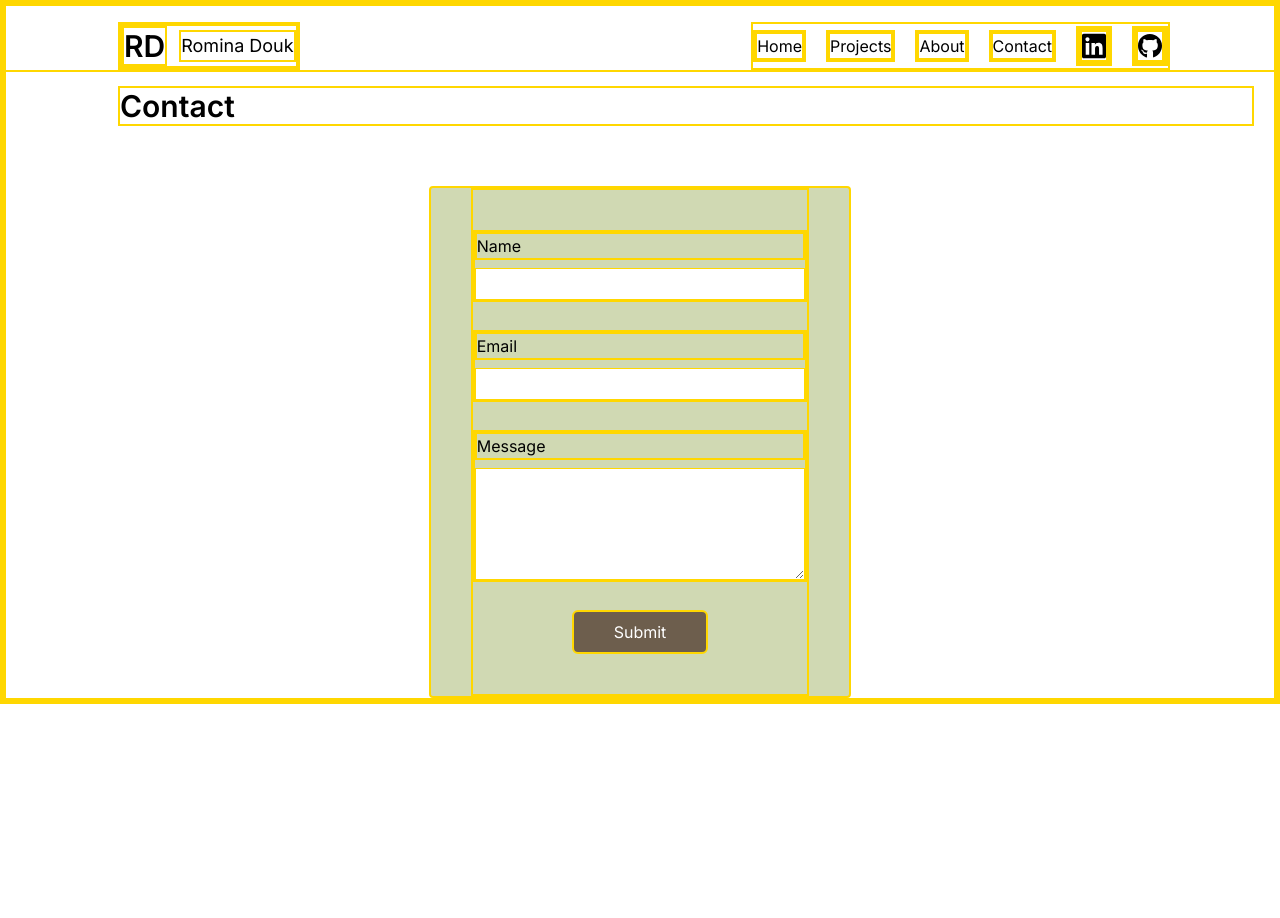
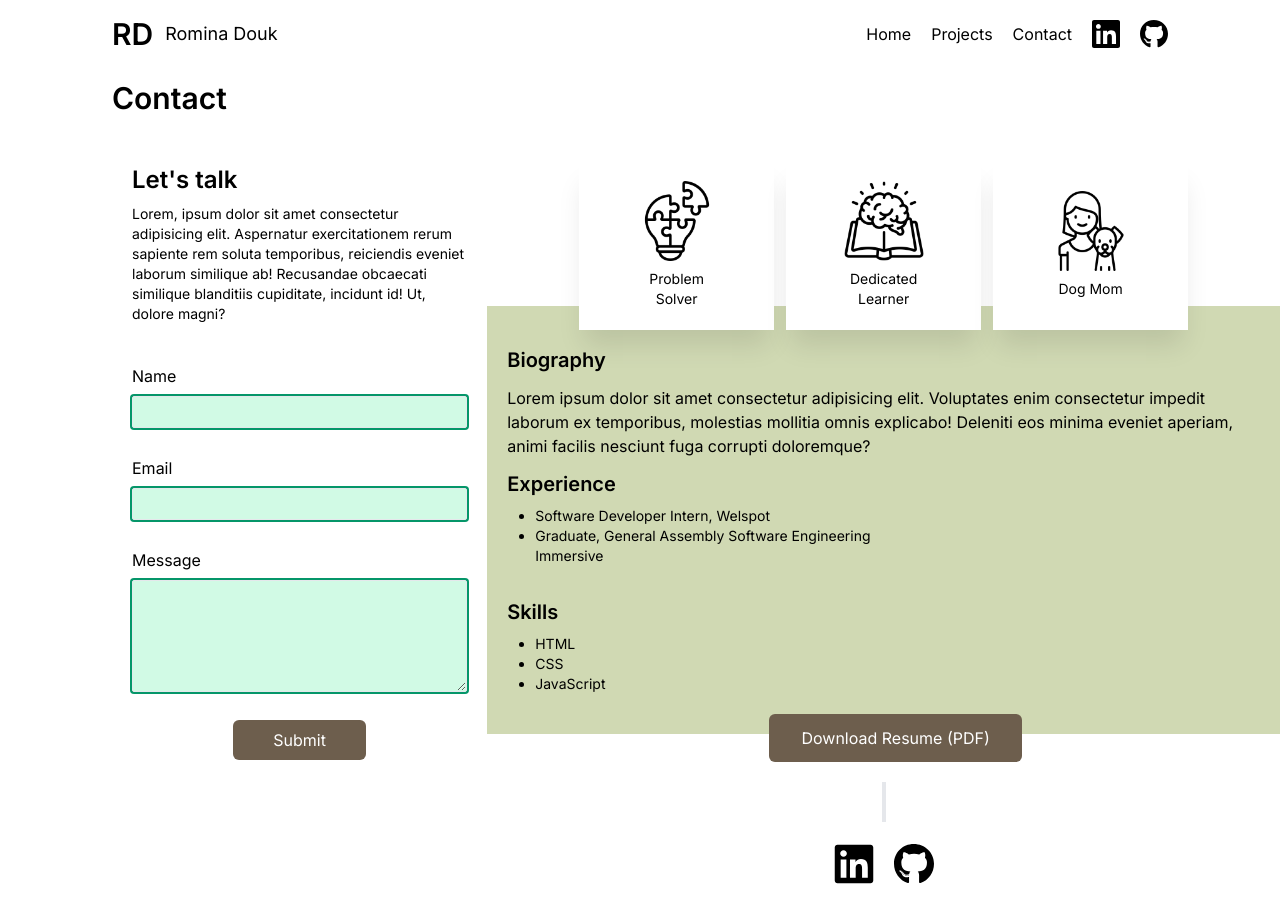
Before and after one commit to rominadouk/portfolio-redesign, a Next.js app: page /contact in a window 1280 px wide. Before the commit the page ends 800 px from the top, so only its background shows below. Built offline with nearby package versions, Linux system fonts and the light colour scheme.

Commit message:
styling changes

```diff
--- a/app/about/page.tsx
+++ /dev/null
@@ -1,67 +0,0 @@
-import React from 'react'
-import styles from './page.module.css'
-import Image from 'next/image'
-import traitOne from '../../public/assets/images/problem-solver.png'
-import traitTwo from '../../public/assets/images/lifelong-learner.png'
-import traitThree from '../../public/assets/images/dog-mom.png'
-
-const about = () => {
-  return (
-    <div className='pt-20'>
-        <h1 className='text-3xl font-semibold mb-5 mx-5 lg:mx-28'>About</h1>
-        <div className=' px-5 lg:flex lg:bg-sage-green lg:min-h-80'>
-            <div id={styles.biographySection} className='bg-sage-green px-5 pt-5 lg:bg-transparent lg:px-28 lg:max-w-4xl'>
-                <h2 className='text-xl font-semibold mb-3'>Biography</h2>
-                <p className=''>Lorem ipsum dolor sit amet consectetur adipisicing elit. Voluptates enim consectetur impedit laborum ex temporibus, molestias mollitia omnis explicabo! Deleniti eos minima eveniet aperiam, animi facilis nesciunt fuga corrupti doloremque?</p>
-                {/* Three Trait Cards */}
-                <div className='flex flex-col items-center gap-3 relative top-6 lg:flex-row'>
-                    <div className={styles.traitCard}>
-                        <div className=' flex flex-col h-32 w-20 text-center gap-2 self-center'>
-                            <Image src={traitOne} alt='lightbulb-icon' />
-                            <p className='text-sm'>Problem Solver</p>
-                        </div>
-                    </div>
-                    <div className={styles.traitCard}>
-                        <div className=' flex flex-col h-32 w-20 justify-center text-center gap-2 self-center'>
-                                <Image src={traitTwo} alt='lightbulb-icon' />
-                                <p className='text-sm'> Dedicated Learner</p>
-                        </div>
-                    </div>
-                    <div className={styles.traitCard}>
-                    <div className=' flex flex-col h-32 w-20 justify-center text-center gap-2 self-center'>
-                            <Image src={traitThree} alt='lightbulb-icon' />
-                            <p className='text-sm'>Dog Mom</p>
-                        </div>
-                    </div>
-                </div>
-                {/* Trait Cards End */}
-
-            </div>
-            {/* Experience and Skills Container */}
-            <div className=''>
-                <div className='lg:mt-[-10px]'>
-                    <h2 className='text-xl font-semibold mb-2 mt-12'>Experience</h2>
-                    <ul className='list-disc ml-7 text-sm'>
-                        <li>Software Developer Intern, Welspot</li>
-                        <li>Graduate, General Assembly Software Engineering Immersive</li>
-                        <li>QA Tester</li>
-                    </ul>
-                </div>
-                <div>
-                    <h2 className='text-xl font-semibold mb-2 mt-8'>Skills</h2>
-                    <ul className='list-disc ml-7 text-sm'>
-                        <li>HTML</li>
-                        <li>CSS</li>
-                        <li>JavaScript</li>
-                    </ul>
-                </div>
-
-            </div>
-
-
-        </div>
-    </div>
-  )
-}
-
-export default about
--- a/app/components/Navbar.tsx
+++ b/app/components/Navbar.tsx
@@ -34,9 +34,6 @@ const Navbar = () => {
             <Link href='/projects'>
                 <li>Projects</li>
             </Link>
-            <Link href='/about'>
-                <li>About</li>
-            </Link>
             <Link href='/contact'>
                 <li>Contact</li>
             </Link>
@@ -62,9 +59,6 @@ const Navbar = () => {
                         <Link href='/projects' onClick={toggleMobileMenu}>
                             <li>Projects</li>
                         </Link>
-                        <Link href='/about' onClick={toggleMobileMenu}>
-                            <li>About</li>
-                        </Link>
                         <Link href='/contact' onClick={toggleMobileMenu}>
                             <li>Contact</li>
                         </Link>
--- a/app/components/ReusableProjectPage.module.css
+++ b/app/components/ReusableProjectPage.module.css
@@ -20,7 +20,7 @@
 @media (min-width:1024px) {
    #topOverlay {
     height:330px;
-    width:480px;
+    width:484px;
     margin-left: -15px;
 
    }
--- a/app/about/page.module.css
+++ b/app/contact/page.module.css
@@ -9,7 +9,7 @@
     width: 180px;
     background-color: white;
     justify-content: center;
-    box-shadow: 0 20px 25px -5px rgb(0 0 0 / 0.1)
+    box-shadow: 0 20px 25px -5px rgb(0 0 0 / 0.1);
 }
 
 @media (min-width:1024px) {
--- a/app/contact/page.tsx
+++ b/app/contact/page.tsx
@@ -1,30 +1,98 @@
 'use client'
 import React from 'react'
+import styles from './page.module.css'
+import Image from 'next/image'
+import traitOne from '../../public/assets/images/problem-solver.png'
+import traitTwo from '../../public/assets/images/lifelong-learner.png'
+import traitThree from '../../public/assets/images/dog-mom.png'
+import linkedinIcon from '../../public/assets/icons/linkedin-icon.svg'
+import githubIcon from '../../public/assets/icons/github-icon.svg'
+
 
 const Contact = () => {
   return (
-    <div className='pt-20 lg:flex lg:flex-col'>
-        <h1 className='text-3xl font-semibold mb-5 mx-5 lg:ml-28'>Contact</h1>
-        <div className=' bg-sage-green lg:w-1/3 lg:self-center lg:mt-10 lg:rounded'>
-          <form className='flex flex-col mx-10 py-10 gap-7'>
+    <div className='pt-20 flex flex-col'>
+        <h1 className='text-3xl font-semibold mb-5 mx-5 lg:mx-20 lg:ml-28'>Contact</h1>
+        <div className='lg:flex'>
+          {/* contact form container */}
+          <div id='contact-form-container'className='md:mx-32 lg:mx-0 lg:ml-28 lg:w-1/3 lg:mt-7'>
+            <h2 className='mx-5 text-2xl font-semibold'>Let's talk</h2>
+            <p className='mx-5 mt-2 text-sm'>Lorem, ipsum dolor sit amet consectetur adipisicing elit. Aspernatur exercitationem rerum sapiente rem soluta temporibus, reiciendis eveniet laborum similique ab! Recusandae obcaecati similique blanditiis cupiditate, incidunt id! Ut, dolore magni?</p>
+                <form className='flex flex-col mx-5 py-10 gap-7'>
                 {/* Name Input */}
                 <div className='flex flex-col gap-2'>
                   <label htmlFor='name'>Name</label>
-                <input id='name' type='text' className='border h-8' />
+                  <input id='name' type='text' className='border h-8 ring-2 ring-emerald-600 bg-emerald-100 rounded-sm' />
                 </div>
                 {/* Email Input */}
                 <div className='flex flex-col gap-2'>
                   <label htmlFor='email'>Email</label>
-                <input id='email' type='email' className='border h-8'/>
+                  <input id='email' type='email' className='border h-8 ring-2 ring-emerald-600 bg-emerald-100 rounded-sm'/>
                 </div>
                 {/* Message Input */}
                 <div className='flex flex-col gap-2'>
                   <label htmlFor='message'>Message</label>
-                <textarea id='message' className='border h-28'/>
+                  <textarea id='message' className='border h-28 ring-2 ring-emerald-600 bg-emerald-100 rounded-sm'/>
                 </div>
                 {/* Submit Button */}
                 <input type='submit' className=' self-center py-2 px-10 bg-button-color text-white rounded-md' />
             </form>
+          </div>
+          {/* contact form container END*/}
+          {/* Experience + Trait Card */}
+          <div className='px-5 flex flex-col'>
+                  {/* Three Trait Cards */}
+                  <div className='flex flex-col items-center gap-3 relative top-6 md:flex-row md:self-center '>
+                      <div className={styles.traitCard}>
+                          <div className=' flex flex-col h-32 w-20 text-center gap-2 self-center'>
+                              <Image src={traitOne} alt='lightbulb-icon' />
+                              <p className='text-sm'>Problem Solver</p>
+                          </div>
+                      </div>
+                      <div className={styles.traitCard}>
+                          <div className=' flex flex-col h-32 w-20 justify-center text-center gap-2 self-center'>
+                                  <Image src={traitTwo} alt='lightbulb-icon' />
+                                  <p className='text-sm'> Dedicated Learner</p>
+                          </div>
+                      </div>
+                      <div className={styles.traitCard}>
+                      <div className=' flex flex-col h-32 w-20 justify-center text-center gap-2 self-center'>
+                              <Image src={traitThree} alt='lightbulb-icon' />
+                              <p className='text-sm'>Dog Mom</p>
+                          </div>
+                      </div>
+                  </div>
+                  {/* Trait Cards End */}
+                  <div id={styles.biographySection} className='bg-sage-green px-5 py-10 lg:max-w-4xl'>
+                      <h2 className='text-xl font-semibold mb-3'>Biography</h2>
+                      <p className=''>Lorem ipsum dolor sit amet consectetur adipisicing elit. Voluptates enim consectetur impedit laborum ex temporibus, molestias mollitia omnis explicabo! Deleniti eos minima eveniet aperiam, animi facilis nesciunt fuga corrupti doloremque?</p>
+                  {/* Experience and Skills Container */}
+                      <div className='lg:pr-80 mt-3'>
+                              <h2 className='text-xl font-semibold mb-2 '>Experience</h2>
+                              <ul className='list-disc ml-7 text-sm'>
+                                  <li>Software Developer Intern, Welspot</li>
+                                  <li>Graduate, General Assembly Software Engineering Immersive</li>
+                              </ul>
+
+                          <div>
+                              <h2 className='text-xl font-semibold mb-2 mt-8'>Skills</h2>
+                              <ul className='list-disc ml-7 text-sm'>
+                                  <li>HTML</li>
+                                  <li>CSS</li>
+                                  <li>JavaScript</li>
+                              </ul>
+                          </div>
+                      </div>
+                  </div>
+                  <button className='mt-[-20px] bg-button-color text-white py-3 px-8 rounded-md mr-5 ml-11 z-10  self-center'>Download Resume (PDF)</button>
+                  {/* Vertical Line */}
+                  <div className='h-10 border-2 w-1 my-5 self-center'></div>
+                  <div className='icons flex self-center gap-5 pb-8'>
+                    <Image src={linkedinIcon} alt='linkedin-logo' className='w-7 h-8 lg:w-10 lg:h-11'/>
+                    <Image src={githubIcon} alt='github-logo' className='w-7 h-8 lg:w-10 lg:h-11'/>
+                  </div>
+          </div>
+          {/* Experience + Trait Card END */}
         </div>
 
 
--- a/app/globals.css
+++ b/app/globals.css
@@ -4,9 +4,9 @@
 
 
 
-* {
+/* * {
   border: 2px solid gold;
-}
+} */
 
 body {
   margin: 0;
--- a/app/page.tsx
+++ b/app/page.tsx
@@ -28,7 +28,7 @@ export default function Home() {
     ]
 
   return (
-    <main className="lg:flex lg:flex-col">
+    <main className="flex flex-col">
       {/* Gradient Header */}
       <div id='gradient-background' className='h-72 mb-[-170px] bg-sage-green lg:h-[430px] lg:mb-[-320px]'>
       </div>
@@ -36,34 +36,33 @@ export default function Home() {
 
       {/* Intro Blurb */}
       <div id='intro' className='flex flex-col text-center lg:flex-row lg:text-left lg:self-center'>
-
         {/* Anime Portrait Image */}
-        <div id='home-portrait' className='h-52 rounded-md w-80 relative self-center lg:h-96 lg:w-[475px] lg:self-start lg:ml-28'>
+        <div id='home-portrait' className='h-52 rounded-md w-80 relative self-center md:w-96 md:h-72 lg:h-96 lg:w-[475px] lg:self-start lg:ml-28'>
         </div>
         {/* Anime Portrait Image End*/}
-
         <div className='mt-3 lg:self-center lg:ml-[-25px] lg:z-50'>
-          <h1 className='text-5xl font-medium lg:text-8xl lg:font-semibold'>Romina Douk</h1>
-          <p className='font-medium lg:mt-3 lg:text-5xl'>Full-Stack Software Developer</p>
+          <h1 className='text-5xl font-semibold md:text-6xl lg:text-8xl'>Romina Douk</h1>
+          <p className='font-semibold md:text-2xl lg:mt-3 lg:text-5xl'>Full-Stack Software Developer</p>
         </div>
       </div>
       {/* Intro Blurb  End*/}
 
       {/* Project Section */}
-      <section id='projects' className='flex flex-col items-center mt-10 gap-9 pb-5 lg:flex-row lg:justify-center'>
+      <section id='projects' className='flex flex-col items-center mt-10 gap-9 pb-5  md:flex-row  md:justify-center'>
         {projects.map((project) => {
           return (
             <div key={project.title} className='flex flex-col justify-between h-60 w-56 text-center relative drop-shadow-xl'>
               <div className=' flex-1 relative'>
                 <Image src={project.image}  className='project-image' alt={project.title} layout='fill' objectFit='cover' />
               </div>
-              <h2 className='py-3 bg-white '>{project.title}</h2>
+              <h2 className='py-3 bg-white font-medium'>{project.title}</h2>
             </div>
           )
         })}
       </section>
+
       {/* Project Section End*/}
-      <button className='bg-button-color text-white py-3 px-14 rounded-md lg:self-center'>Contact</button>
+      <button className='bg-button-color text-white py-3 px-14 rounded-md mx-auto'>Contact</button>
 
 
     </main>
--- a/app/projects/page.tsx
+++ b/app/projects/page.tsx
@@ -1,4 +1,3 @@
-
 'use client'
 import React from 'react'
 import zenImage from '../../public/assets/images/zen-home.png'
@@ -48,40 +47,33 @@ const Projects = () => {
 ]
   return (
     <div className='pt-20'>
-        <h1 className='text-3xl font-semibold mb-5 mx-5'>Projects</h1>
-{/*
-        <div className='bg-gray-200 flex flex-col pt-8 pb-12'>
-                <div className='bg-white p-5 mt-6 w-72 ml-5  relative'>
-                    <h2 className='mb-3 text-xl font-semibold'>Project One</h2>
-                    <p className='text-sm'>Lorem ipsum dolor, sit amet consectetur adipisicing elit. Itaque commodi tenetur sed odit expedita illum.</p>
-                </div>
-                <div className='border-black h-48 mr-5 ml-11 mt-[-35px]'>
-                </div>
-            <button className='mt-3 bg-button-color text-white py-3  rounded-md mr-5 ml-11'>View Project</button>
-        </div> */}
+        <h1 className='text-3xl font-semibold mb-5 mx-5 lg:mx-28'>Projects</h1>
     {/* Single Project Container w/ Image Background END*/}
     {projects.map((project) => {
         return (
         <div key={project.name} className=' flex flex-col pt-8 pb-12 relative'>
             {/* Overlay Div */}
             <div className='absolute inset-0 z-0' style={{ backgroundImage: `url(${project.image.src})`, backgroundSize: 'cover', opacity: 0.12 }}></div>
-            <div className='bg-white p-5 mt-6 w-72 ml-5  z-20 '>
-                <h2 className='mb-3 text-xl font-semibold'>{project.name}</h2>
-                <p className='text-sm'>{project.description}</p>
+            <div className='z-10 md:flex md:mx-5 md:h-80 lg:mx-72'>
+                {/* Project Description */}
+                <div className='bg-white p-5 mt-6 w-72 ml-5 z-40 relative md:w-full md:2/3 md:self-center md:mr-[-70px] lg:mr-0 lg:w-2/4'>
+                    <h2 className='mb-3 text-xl font-semibold md:text-4xl'>{project.name}</h2>
+                    <p className='text-sm md:text-lg'>{project.description}</p>
                 </div>
+                <div className=' flex flex-col mr-5 ml-11 md:w-full md:mt-10 md:mx-0 md:self-center'>
                     {/* Project Image Div */}
-            <div className='border-black h-48 mr-5 ml-11 mt-[-35px] z-10' style={{ backgroundImage: `url(${project.image.src})`, backgroundSize: 'cover' }}>
+                    <div className='border-black h-48 mt-[-35px]  md:h-56  md:mt-12' style={{ backgroundImage: `url(${project.image.src})`, backgroundSize: 'cover' }}>
                     </div>
-            <button className='mt-3 bg-button-color text-white py-3  rounded-md mr-5 ml-11 z-10 ' onClick={()=> {
+                    <button className='mt-3 bg-button-color text-white py-3 px-8 rounded-md' onClick={()=> {
                         router.push(`/projects/${project.name.toLowerCase()}`)
                     }}>View Project Details</button>
                 </div>
 
+            </div>
 
+        </div>
         )
     })}
-
-
     </div>
   )
 }
```
Lines whose indentation alone changed are shown as unchanged.
